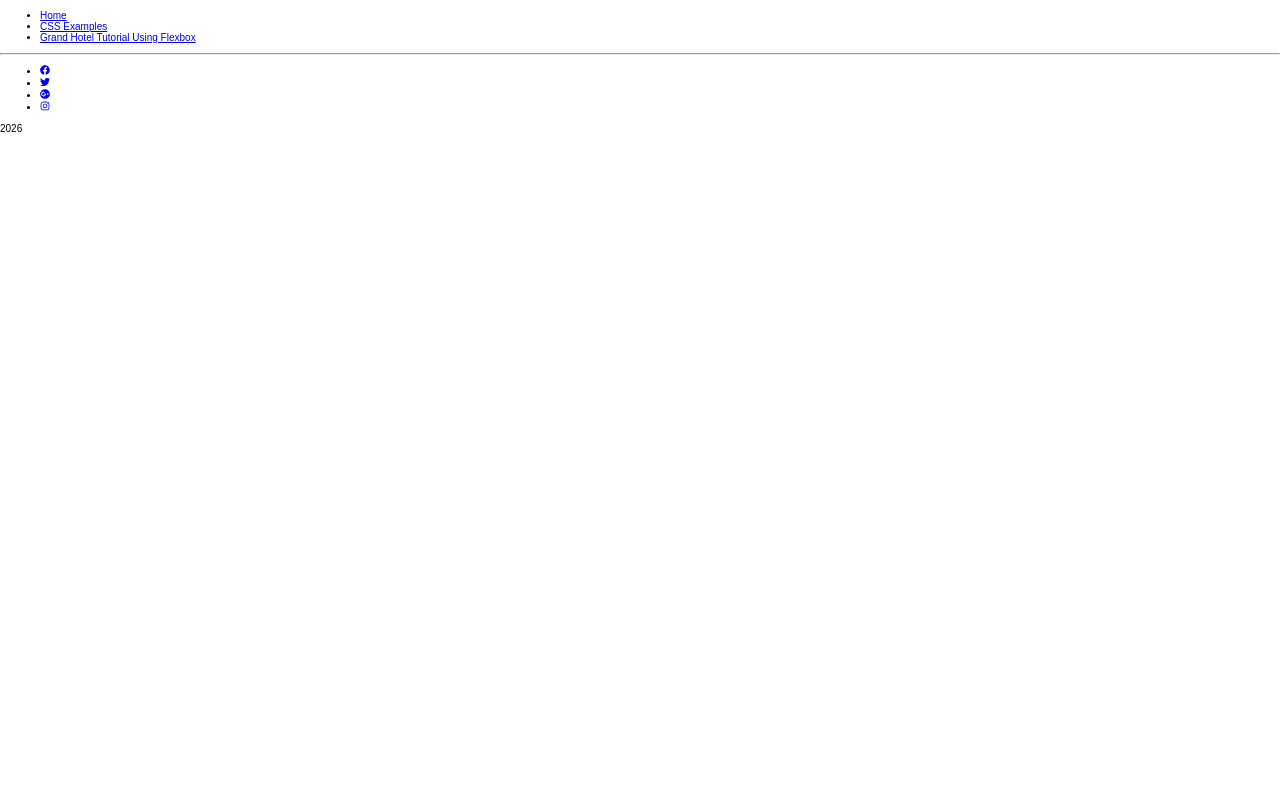
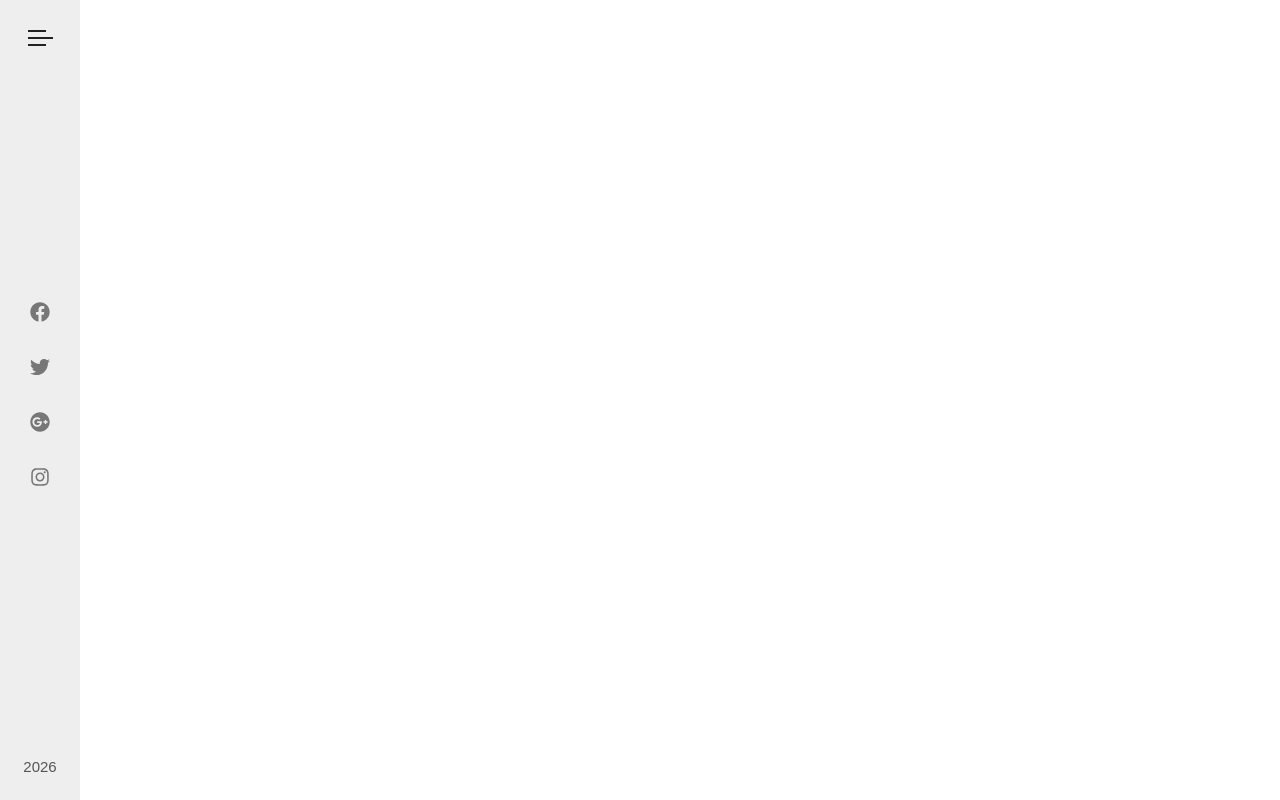
Before and after one commit to NathanDarcy/react-app-playground, a React (Vite) app: page /grand-hotel in a window 1280 px wide. Built offline with nearby package versions, Linux system fonts and the light colour scheme.

Commit message:
styling the sidebar - Nathan

```diff
--- a/src/App.tsx
+++ b/src/App.tsx
@@ -1,4 +1,4 @@
-import { Link, Route, Routes } from 'react-router'
+import { Link, Route, Routes, useLocation } from 'react-router'
 import HomePage from './pages/HomePage'
 import AboutPage from './pages/AboutPage'
 import NotFound from './pages/NotFound'
@@ -11,7 +11,11 @@ import CssFlexboxExamplesPage from './pages/cssExamples/CssFlexboxExamplesPage'
 import GrandHotelPage from './pages/grandHotel/GrandHotelPage'
 
 export default function App() {
+  const location = useLocation()
+  const isHomePage = location.pathname === '/'
   return (
+    <>
+      {isHomePage && (
         <>
           <nav>
             <ul>
@@ -22,11 +26,15 @@ export default function App() {
                 <Link to='/examples'>CSS Examples</Link>
               </li>
               <li>
-            <Link to='/grand-hotel'>Grand Hotel Tutorial Using Flexbox</Link>
+                <Link to='/grand-hotel'>
+                  Grand Hotel Tutorial Using Flexbox
+                </Link>
               </li>
             </ul>
           </nav>
           <hr />
+        </>
+      )}
 
       <Routes>
         <Route path='/' element={<HomePage />} />
--- a/src/features/grandHotel/grand-hotel.css
+++ b/src/features/grandHotel/grand-hotel.css
@@ -4,8 +4,61 @@
   /* block-level styles */
 }
 
-/* example */
-/* .hotel__test {
-  color: red;
-  font-weight: bold;
-} */
+.hotel__sidebar {
+  width: 8rem;
+  height: 100%;
+  background-color: #eee;
+  position: fixed;
+  display: flex;
+  flex-direction: column;
+  justify-content: space-between;
+  align-items: center;
+}
+
+.hotel__menu-icon {
+  margin-top: 3rem;
+  cursor: pointer;
+}
+
+.hotel__menu-icon:hover .hotel__menu-icon-line {
+  width: 2.5rem;
+}
+
+.hotel__menu-icon-line {
+  height: 0.2rem;
+  width: 2.5rem;
+  background-color: #222;
+  margin-bottom: 0.5rem;
+}
+
+.hotel__menu-icon-line--1,
+.hotel__menu-icon-line--3 {
+  width: 1.8rem;
+  transition: width 0.3s;
+}
+
+.hotel__social-icons-list {
+  list-style: none;
+  padding: 0;
+  height: 25rem;
+  display: flex;
+  flex-direction: column;
+  justify-content: space-evenly;
+  align-items: center;
+}
+
+.hotel__social-icons-link {
+  font-size: 2rem;
+  color: #777;
+}
+
+.hotel__social-icons-link:hover {
+  color: #deaa86;
+  transition: color 0.3s;
+}
+
+.hotel__year {
+  margin-bottom: 1rem;
+  font-size: 1.5rem;
+  color: #555;
+}
```
Lines whose indentation alone changed are shown as unchanged.
